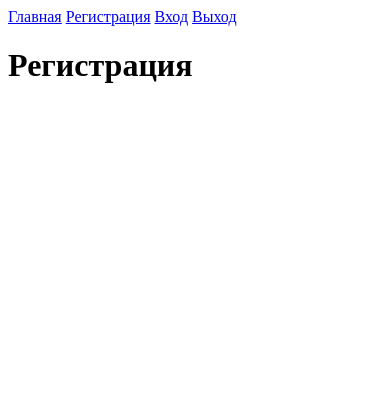
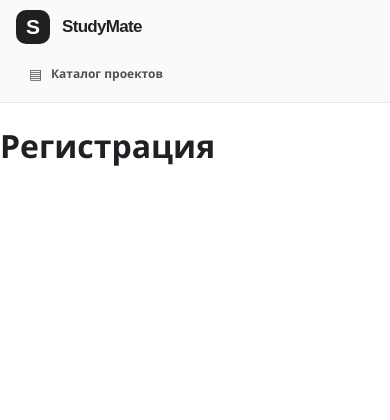
Before and after one commit to akhaD-max/study-mate, a Django app: page /accounts/register/ in a window 390 px wide. Shown: the top 420 px of the page. Before the commit the page ends 83 px from the top, so only its background shows below. Run offline with Django 5.2, Linux system fonts and the light colour scheme; parts of the project's set-up code (start-up, migrations or seed data) failed here and were passed over.

Commit message:
feat: add project catalog navigation and layout
Co-authored-by: arena-agent <297053741+arena-agent@users.noreply.github.com>

```diff
--- a/accounts/views.py
+++ b/accounts/views.py
@@ -1,4 +1,6 @@
-from django.shortcuts import render
+from django.contrib.auth import logout
+from django.shortcuts import redirect, render
+from django.views.decorators.http import require_POST
 
 
 def register_page(request):
@@ -9,5 +11,7 @@ def login_page(request):
     return render(request, "accounts/login.html")
 
 
+@require_POST
 def logout_page(request):
-    return render(request, "accounts/logout.html")
+    logout(request)
+    return redirect("main:catalog")
--- a/config/settings.py
+++ b/config/settings.py
@@ -63,6 +63,7 @@ INSTALLED_APPS = [
 
     'main',
     'accounts',
+    'projects',
 ]
 
 MIDDLEWARE = [
--- a/main/urls.py
+++ b/main/urls.py
@@ -6,4 +6,5 @@ app_name = "main"
 
 urlpatterns = [
     path("", views.home, name="home"),
+    path("projects/", views.catalog, name="catalog"),
 ]
--- /dev/null
+++ b/projects/apps.py
@@ -0,0 +1,6 @@
+from django.apps import AppConfig
+
+
+class ProjectsConfig(AppConfig):
+    default_auto_field = "django.db.models.BigAutoField"
+    name = "projects"
--- /dev/null
+++ b/static/css/app.css
@@ -0,0 +1,240 @@
+:root {
+    color-scheme: light;
+    font-family: "DM Sans", "Segoe UI", sans-serif;
+    color: #202124;
+    background: #fff;
+    font-synthesis: none;
+    text-rendering: optimizeLegibility;
+    --ink: #202124;
+    --muted: #777a80;
+    --line: #e8e8e9;
+    --soft: #f6f6f6;
+    --accent: #171717;
+}
+
+* { box-sizing: border-box; }
+
+body { margin: 0; min-width: 320px; min-height: 100vh; }
+a { color: inherit; }
+button, input, select { font: inherit; }
+
+.app-shell { min-height: 100vh; }
+.sidebar {
+    position: fixed;
+    inset: 0 auto 0 0;
+    z-index: 5;
+    display: flex;
+    width: 264px;
+    flex-direction: column;
+    padding: 24px 17px 20px;
+    background: #fafafa;
+    border-right: 1px solid var(--line);
+}
+.brand {
+    display: flex;
+    align-items: center;
+    gap: 12px;
+    width: max-content;
+    margin: 3px 9px 52px;
+    text-decoration: none;
+}
+.brand-mark {
+    display: grid;
+    width: 40px;
+    height: 40px;
+    place-items: center;
+    border-radius: 12px;
+    background: #202020;
+    color: white;
+    font-family: Manrope, sans-serif;
+    font-size: 21px;
+    font-weight: 800;
+}
+.brand-name { font-family: Manrope, sans-serif; font-size: 17px; font-weight: 800; letter-spacing: -.04em; }
+.sidebar-nav { display: grid; gap: 7px; }
+.nav-link {
+    display: flex;
+    min-height: 48px;
+    align-items: center;
+    gap: 14px;
+    padding: 0 15px;
+    border-radius: 9px;
+    color: #4f5053;
+    font-size: 14px;
+    font-weight: 600;
+    text-decoration: none;
+    transition: background .16s ease, color .16s ease;
+}
+.nav-link:hover { background: #eeeeef; color: var(--ink); }
+.nav-link.is-active { background: var(--accent); color: #fff; }
+.nav-icon { display: grid; width: 22px; place-items: center; font-size: 17px; font-weight: 700; }
+.sidebar-account {
+    display: grid;
+    gap: 15px;
+    margin: auto -17px -20px;
+    padding: 20px 23px 21px;
+    border-top: 1px solid var(--line);
+}
+.account-summary { display: flex; min-width: 0; align-items: center; gap: 11px; }
+.account-avatar {
+    display: grid;
+    width: 42px;
+    height: 42px;
+    flex: 0 0 auto;
+    place-items: center;
+    border: 1px solid #e6e6e6;
+    border-radius: 50%;
+    background: #ededeb;
+    font-weight: 700;
+}
+.account-copy { display: grid; min-width: 0; gap: 3px; }
+.account-copy strong { overflow: hidden; font-size: 13px; text-overflow: ellipsis; white-space: nowrap; }
+.account-copy span, .account-prompt { margin: 0; color: var(--muted); font-size: 12px; }
+.account-prompt { line-height: 1.5; }
+.logout-form { margin-top: -6px; }
+.logout-button, .register-link { padding: 0; border: 0; background: none; color: #65666a; cursor: pointer; font-size: 12px; text-decoration: underline; text-underline-offset: 3px; }
+.register-link { justify-self: center; }
+
+.main-area { min-height: 100vh; margin-left: 264px; }
+.page-header {
+    display: flex;
+    min-height: 111px;
+    align-items: center;
+    justify-content: space-between;
+    gap: 24px;
+    padding: 22px clamp(24px, 3vw, 48px);
+    border-bottom: 1px solid var(--line);
+}
+.page-header h1 { margin: 0; font-family: Manrope, "Segoe UI", sans-serif; font-size: 23px; font-weight: 800; letter-spacing: -.035em; }
+.eyebrow { margin: 0 0 7px; color: #898a8d; font-size: 10px; font-weight: 700; letter-spacing: .11em; text-transform: uppercase; }
+.page-description { margin: 7px 0 0; color: var(--muted); font-size: 13px; }
+.search-form {
+    position: relative;
+    display: flex;
+    width: min(350px, 40%);
+    height: 43px;
+    flex: 0 0 auto;
+    align-items: center;
+    border: 1px solid #e2e2e4;
+    border-radius: 8px;
+    background: #fff;
+}
+.search-form:focus-within { border-color: #a8a8aa; box-shadow: 0 0 0 3px rgb(0 0 0 / 4%); }
+.search-icon { padding-left: 13px; color: #8d8f92; font-size: 26px; line-height: 1; transform: rotate(-20deg); }
+.search-form input { width: 100%; height: 100%; padding: 0 13px 0 9px; border: 0; outline: 0; background: transparent; color: var(--ink); font-size: 13px; }
+.search-form input::placeholder { color: #a0a1a4; }
+.catalog-toolbar {
+    display: flex;
+    min-height: 78px;
+    align-items: center;
+    justify-content: space-between;
+    gap: 20px;
+    padding: 15px clamp(24px, 3vw, 48px);
+}
+.filter-list { display: flex; flex-wrap: wrap; gap: 9px; }
+.filter-chip {
+    display: inline-flex;
+    min-height: 35px;
+    align-items: center;
+    padding: 0 17px;
+    border: 1px solid #e4e4e5;
+    border-radius: 999px;
+    color: #37383b;
+    font-size: 12px;
+    text-decoration: none;
+    transition: background .16s ease, border-color .16s ease;
+}
+.filter-chip:hover { border-color: #bcbdbf; }
+.filter-chip.is-selected { border-color: #ededee; background: #f4f4f4; }
+.sort-form select {
+    min-width: 148px;
+    height: 35px;
+    padding: 0 30px 0 13px;
+    border: 1px solid #e3e3e5;
+    border-radius: 7px;
+    background: #fff;
+    color: #333;
+    font-size: 12px;
+}
+.project-results { padding: 8px clamp(24px, 3vw, 48px) 44px; }
+.project-grid { display: grid; grid-template-columns: repeat(3, minmax(0, 1fr)); gap: 24px; }
+.project-card {
+    display: flex;
+    min-height: 365px;
+    flex-direction: column;
+    padding: 25px 25px 20px;
+    border: 1px solid #e3e3e5;
+    border-radius: 10px;
+    background: #fff;
+    box-shadow: 0 1px 2px rgb(0 0 0 / 2%);
+    transition: border-color .17s ease, box-shadow .17s ease, transform .17s ease;
+}
+.project-card:hover { transform: translateY(-2px); border-color: #c9c9cb; box-shadow: 0 8px 24px rgb(0 0 0 / 5%); }
+.project-card-topline { display: flex; min-height: 24px; align-items: flex-start; justify-content: space-between; gap: 10px; }
+.direction-label { padding: 5px 8px; border-radius: 4px; background: #f3f3f3; color: #55565a; font-size: 9px; font-weight: 700; letter-spacing: .06em; text-transform: uppercase; }
+.project-date { color: #98999c; font-size: 11px; font-style: italic; white-space: nowrap; }
+.project-title { margin: 15px 0 0; font-family: Manrope, "Segoe UI", sans-serif; font-size: 18px; font-weight: 800; line-height: 1.34; letter-spacing: -.025em; }
+.project-title a { text-decoration: none; }
+.project-title a:hover { text-decoration: underline; text-underline-offset: 3px; }
+.project-description { display: -webkit-box; overflow: hidden; margin: 15px 0 0; color: #797a7d; font-size: 13px; line-height: 1.58; -webkit-box-orient: vertical; -webkit-line-clamp: 3; }
+.role-list, .skill-list { display: flex; flex-wrap: wrap; gap: 6px; margin-top: 14px; }
+.role-chip, .skill-chip { padding: 5px 8px; border-radius: 4px; background: #f5f5f5; color: #65666a; font-size: 10px; }
+.role-chip { background: #f0f0f0; color: #444; }
+.project-card-footer { display: flex; align-items: center; justify-content: space-between; gap: 12px; margin-top: auto; padding-top: 17px; border-top: 1px solid #f0f0f0; }
+.member-stack { display: flex; align-items: center; padding-left: 2px; }
+.member-avatar, .member-overflow { display: grid; width: 25px; height: 25px; place-items: center; margin-left: -3px; border: 2px solid white; border-radius: 50%; background: #e4e3e1; color: #414143; font-size: 9px; font-weight: 700; }
+.member-avatar-placeholder { background: #f4f4f4; color: #777; font-size: 13px; }
+.member-overflow { background: #f1f1f1; font-size: 8px; }
+.roles-needed { color: #444548; font-size: 12px; text-align: right; }
+
+.empty-state {
+    display: flex;
+    min-height: 390px;
+    flex-direction: column;
+    align-items: center;
+    justify-content: center;
+    padding: 32px 20px;
+    border: 1px dashed #dedee0;
+    border-radius: 12px;
+    background: #fdfdfd;
+    text-align: center;
+}
+.empty-state-icon { display: grid; width: 54px; height: 54px; place-items: center; margin-bottom: 18px; border-radius: 17px; background: #f3f3f3; color: #737477; font-size: 34px; transform: rotate(-20deg); }
+.empty-state .eyebrow { margin-bottom: 8px; }
+.empty-state h2 { margin: 0; font-family: Manrope, sans-serif; font-size: 21px; font-weight: 800; letter-spacing: -.03em; }
+.empty-state p:not(.eyebrow) { max-width: 390px; margin: 10px 0 0; color: var(--muted); font-size: 13px; line-height: 1.6; }
+.button { display: inline-flex; min-height: 40px; align-items: center; justify-content: center; padding: 0 16px; border: 1px solid transparent; border-radius: 7px; font-size: 12px; font-weight: 600; text-decoration: none; }
+.button-dark { background: #171717; color: white; }
+.button-full { width: 100%; }
+.button-outline { margin-top: 18px; border-color: #dedee0; background: white; color: #343538; }
+.button-outline:hover { background: #f5f5f5; }
+.visually-hidden { position: absolute; overflow: hidden; width: 1px; height: 1px; padding: 0; margin: -1px; clip: rect(0, 0, 0, 0); white-space: nowrap; border: 0; }
+
+@media (max-width: 1200px) {
+    .project-grid { grid-template-columns: repeat(2, minmax(0, 1fr)); }
+}
+@media (max-width: 800px) {
+    .sidebar { position: sticky; inset: 0 0 auto; width: auto; height: auto; padding: 10px 16px; border-right: 0; border-bottom: 1px solid var(--line); }
+    .brand { margin: 0 0 10px; }
+    .brand-mark { width: 34px; height: 34px; border-radius: 10px; }
+    .sidebar-nav { display: flex; gap: 5px; overflow-x: auto; }
+    .nav-link { min-height: 38px; flex: 0 0 auto; gap: 7px; padding: 0 11px; font-size: 12px; }
+    .nav-icon { width: 17px; font-size: 14px; }
+    .sidebar-account { position: absolute; top: 11px; right: 16px; display: flex; align-items: center; margin: 0; padding: 0; border: 0; }
+    .account-avatar { width: 33px; height: 33px; }
+    .account-copy, .account-prompt, .logout-form, .sidebar-account > .button, .sidebar-account > .register-link { display: none; }
+    .main-area { margin-left: 0; }
+    .page-header { min-height: 0; align-items: flex-start; flex-direction: column; padding-top: 24px; padding-bottom: 18px; }
+    .search-form { width: 100%; }
+    .catalog-toolbar { align-items: flex-start; flex-direction: column; }
+    .sort-form { align-self: flex-end; }
+}
+@media (max-width: 560px) {
+    .page-header, .catalog-toolbar { padding-right: 16px; padding-left: 16px; }
+    .project-results { padding: 4px 16px 30px; }
+    .project-grid { grid-template-columns: 1fr; gap: 14px; }
+    .project-card { min-height: 0; padding: 21px; }
+    .empty-state { min-height: 330px; }
+    .filter-list { gap: 7px; }
+    .filter-chip { min-height: 33px; padding: 0 12px; }
+}
--- a/templates/base.html
+++ b/templates/base.html
@@ -4,16 +4,61 @@
 <head>
     <meta charset="utf-8">
     <meta name="viewport" content="width=device-width, initial-scale=1">
+    <meta name="htmx-config" content='{"allowScriptTags":false}'>
     <title>{% block title %}StudyMate{% endblock %}</title>
+    <link rel="stylesheet" href="{% static 'css/app.css' %}">
     <script src="{% static 'vendor/htmx-2.0.11.min.js' %}" defer></script>
 </head>
 <body>
-    <nav>
-        <a href="{% url 'main:home' %}">Главная</a>
-        <a href="{% url 'accounts:register' %}">Регистрация</a>
-        <a href="{% url 'accounts:login' %}">Вход</a>
-        <a href="{% url 'accounts:logout' %}">Выход</a>
-    </nav>
-    <main>{% block content %}{% endblock %}</main>
+    <div class="app-shell">
+        <aside class="sidebar" aria-label="Основная навигация">
+            <a class="brand" href="{% url 'main:catalog' %}" aria-label="StudyMate — каталог проектов">
+                <span class="brand-mark" aria-hidden="true">S</span>
+                <span class="brand-name">StudyMate</span>
+            </a>
+
+            <nav class="sidebar-nav">
+                <a class="nav-link{% if request.path == '/projects/' or request.path == '/' %} is-active{% endif %}"
+                   href="{% url 'main:catalog' %}">
+                    <span class="nav-icon" aria-hidden="true">▤</span>
+                    <span>Каталог проектов</span>
+                </a>
+                {% if user.is_authenticated %}
+                    <a class="nav-link{% if '/applications/' in request.path %} is-active{% endif %}" href="/applications/">
+                        <span class="nav-icon" aria-hidden="true">▣</span>
+                        <span>Мои заявки</span>
+                    </a>
+                    <a class="nav-link{% if '/accounts/profile/' in request.path %} is-active{% endif %}" href="/accounts/profile/">
+                        <span class="nav-icon" aria-hidden="true">●</span>
+                        <span>Профиль</span>
+                    </a>
+                {% endif %}
+            </nav>
+
+            <div class="sidebar-account">
+                {% if user.is_authenticated %}
+                    <div class="account-summary">
+                        <span class="account-avatar" aria-hidden="true">{{ user.get_short_name|default:user.get_username|slice:":1"|upper }}</span>
+                        <span class="account-copy">
+                            <strong>{{ user.get_full_name|default:user.get_username }}</strong>
+                            <span>Студент</span>
+                        </span>
+                    </div>
+                    <form class="logout-form" method="post" action="{% url 'accounts:logout' %}">
+                        {% csrf_token %}
+                        <button class="logout-button" type="submit">Выйти</button>
+                    </form>
+                {% else %}
+                    <p class="account-prompt">Присоединяйтесь к проектам и находите команду.</p>
+                    <a class="button button-dark button-full" href="{% url 'accounts:login' %}">Войти</a>
+                    <a class="register-link" href="{% url 'accounts:register' %}">Создать аккаунт</a>
+                {% endif %}
+            </div>
+        </aside>
+
+        <main class="main-area">
+            {% block content %}{% endblock %}
+        </main>
+    </div>
 </body>
 </html>
```
Also changed, not shown: main/views.py (+25 -2 lines), projects/templates/projects/catalog.html (added, +117 -0 lines), projects/__init__.py (added).
